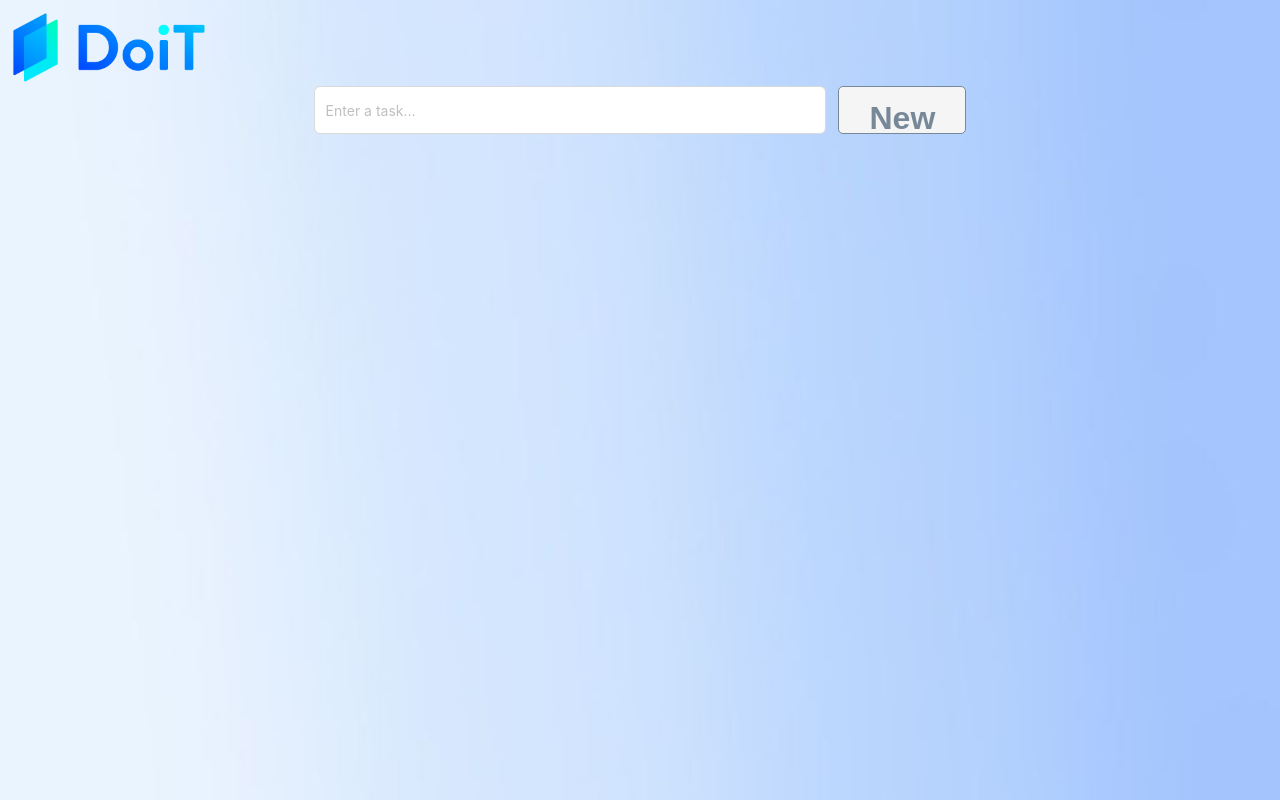
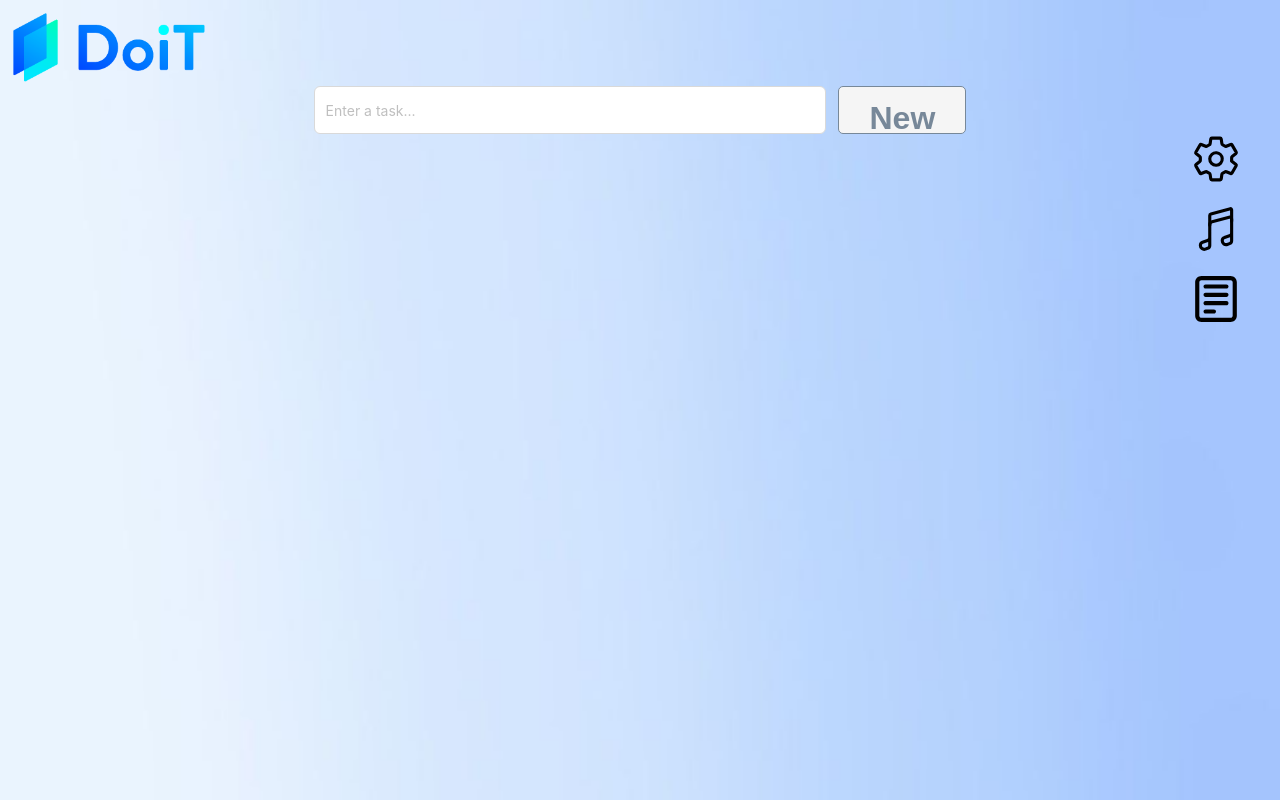
Before and after one commit to YANA-WebDev/planner, a React (Vite) app: page / in a window 1280 px wide. Built offline with nearby package versions, Linux system fonts and the light colour scheme.

Commit message:
added icons

```diff
--- a/package.json
+++ b/package.json
@@ -12,7 +12,8 @@
   "dependencies": {
     "antd": "^5.23.0",
     "react": "^18.3.1",
-    "react-dom": "^18.3.1"
+    "react-dom": "^18.3.1",
+    "react-icons": "^5.4.0"
   },
   "devDependencies": {
     "@eslint/js": "^9.17.0",
--- a/src/App.css
+++ b/src/App.css
@@ -40,3 +40,7 @@ input[type="checkbox"] {
   width: 15%;
   margin: 1% 0 0 1%;
 }
+.section-1 {
+  display: flex;
+
+}
--- a/src/ToDoList.jsx
+++ b/src/ToDoList.jsx
@@ -3,6 +3,7 @@ import "./App.css";
 import AddTask from "./components/addTaskComponent/AddTask";
 import ItemsList from "./components/itemsListComponComponents/ItemsList";
 import TimerModalComponent from "./components/timerModalComponent/TimerModalComponent";
+import NavigationMenu from "./components/navigation menu/NavigationMenu";
 
 function ToDoList() {
   const [tasks, setTasks] = useState(localStorage.getItem("tasks") ? JSON.parse(localStorage.getItem("tasks")) : []);
@@ -40,8 +41,11 @@ function ToDoList() {
     <div className="main-container">
       <img src="./images/logo.png" alt="logo" className="main-logo" />
       <AddTask setTasks={setTasks}/>
+     <div className="section-1">
       <ItemsList tasks={tasks} setTasks={setTasks} setSelectedTaskIndex={setSelectedTaskIndex} setShowTimerModal={setShowTimerModal}/>
-      <TimerModalComponent showTimerModal={showTimerModal} timerMinutes={timerMinutes} setTasks={setTasks} setShowTimerModal={setShowTimerModal} setTimerMinutes={setTimerMinutes} selectedTaskIndex={selectedTaskIndex} tasks={tasks}/>
+      <NavigationMenu/>
+    </div>
+    <TimerModalComponent showTimerModal={showTimerModal} timerMinutes={timerMinutes} setTasks={setTasks} setShowTimerModal={setShowTimerModal} setTimerMinutes={setTimerMinutes} selectedTaskIndex={selectedTaskIndex} tasks={tasks}/>
     </div>
   );
 }
--- a/src/components/itemsListComponComponents/ItemsList.jsx
+++ b/src/components/itemsListComponComponents/ItemsList.jsx
@@ -18,7 +18,7 @@ const ItemsList = ({ tasks, setTasks, setSelectedTaskIndex,setShowTimerModal}) =
         setShowTimerModal(true);
       }
   return (
-    <div>
+    <div className="items-list">
        <ol>
         {tasks.map((task, index) => (
           <li key={index} className="task-item">
--- a/src/components/itemsListComponComponents/itemsList.css
+++ b/src/components/itemsListComponComponents/itemsList.css
@@ -1,3 +1,7 @@
+.items-list {
+  width: 90%;
+
+}
 .task-item {
     display: flex;
     text-align: left;
--- /dev/null
+++ b/src/components/navigation menu/NavigationMenu.jsx
@@ -0,0 +1,16 @@
+import React from 'react'
+import { IoSettingsOutline } from "react-icons/io5";
+import { IoMusicalNotesOutline } from "react-icons/io5";
+import { CgNotes } from "react-icons/cg";
+import "./NavigationMenu.css";
+const NavigationMenu = () => {
+  return (
+    <div className="navigation-menu">
+      <IoSettingsOutline className="navigation-icon" />
+      <IoMusicalNotesOutline className="navigation-icon"/>
+      <CgNotes className="navigation-icon"/>
+    </div>
+  )
+}
+
+export default NavigationMenu
--- /dev/null
+++ b/src/components/navigation menu/navigationMenu.css
@@ -0,0 +1,12 @@
+.navigation-menu {
+    display: flex;
+    flex-direction: column;
+    width: 10%;
+gap:20px;
+align-items: center;
+}
+.navigation-icon{
+    cursor: pointer;
+    width: 50px;
+    height: 50px;
+}
```
Also changed, not shown: 1 other file (tests, documents, lock files or other folders).
